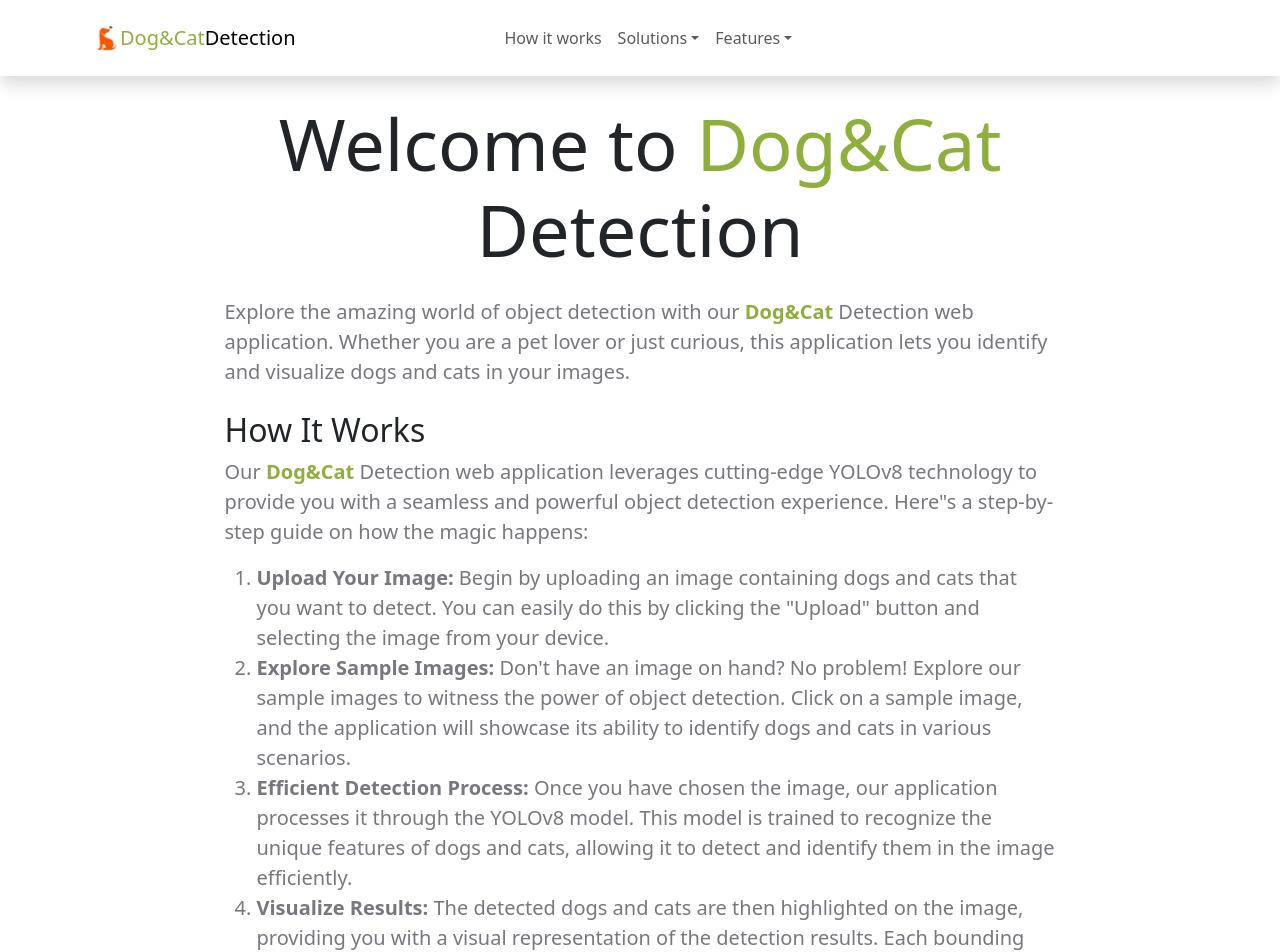
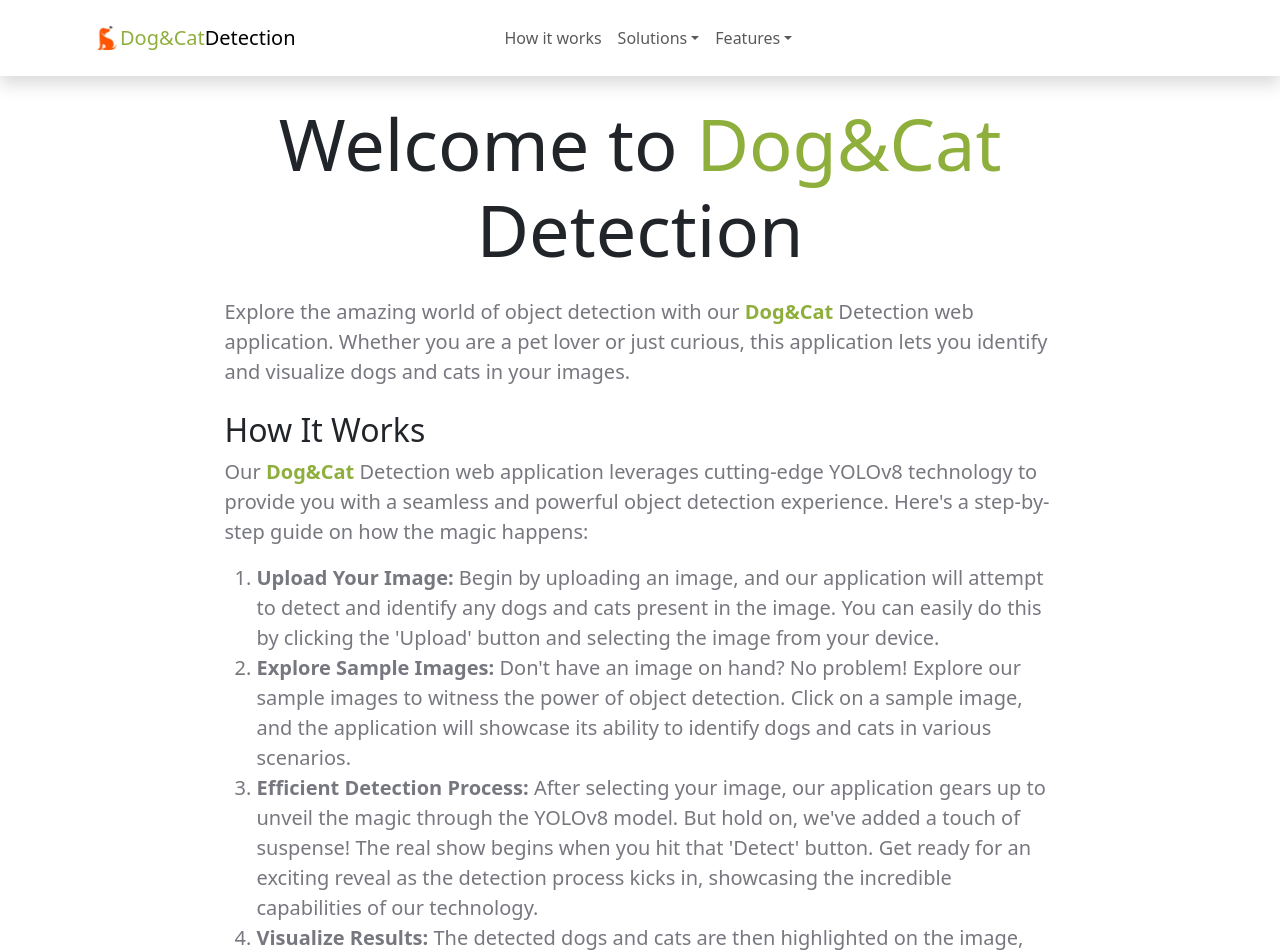
Before and after one commit to Santo-290798/dogcat-detection-app, a React (Vite) app in the folder frontend/: page /how-it-works in a window 1280 px wide. Shown: the top 952 px of the page. Built offline with nearby package versions, Linux system fonts and the light colour scheme; no server answers.

Commit message:
Update some contents into the DescriptionPage page/component

```diff
--- a/frontend/src/components/DescriptionPage/DescriptionPage.jsx
+++ b/frontend/src/components/DescriptionPage/DescriptionPage.jsx
@@ -29,15 +29,14 @@ export default function DescriptionPage() {
                     <p className="app-description">
                         Our <span className="green-color fw-bold">Dog&Cat </span>Detection web application leverages cutting-edge
                         YOLOv8 technology to provide you with a seamless and powerful object
-                        detection experience. Here"s a step-by-step guide on how the magic
+                        detection experience. Here's a step-by-step guide on how the magic
                         happens:
                     </p>
 
                     <ol className="app-description">
                         <li>
-                            <strong>Upload Your Image:</strong> Begin by uploading an image
-                            containing dogs and cats that you want to detect. You can easily
-                            do this by clicking the "Upload" button and selecting the image
+                            <strong>Upload Your Image:</strong> Begin by uploading an image, and our application will attempt to detect and identify any dogs and cats present in the image. You can easily
+                            do this by clicking the 'Upload' button and selecting the image
                             from your device.
                         </li>
                         <li>
@@ -48,10 +47,7 @@ export default function DescriptionPage() {
                             scenarios.
                         </li>
                         <li>
-                            <strong>Efficient Detection Process:</strong> Once you have chosen the image, our application processes it through the YOLOv8 model.
-                            This model is trained to recognize the unique features of dogs and
-                            cats, allowing it to detect and identify them in the image
-                            efficiently.
+                            <strong>Efficient Detection Process:</strong> After selecting your image, our application gears up to unveil the magic through the YOLOv8 model. But hold on, we've added a touch of suspense! The real show begins when you hit that 'Detect' button. Get ready for an exciting reveal as the detection process kicks in, showcasing the incredible capabilities of our technology.
                         </li>
                         <li>
                             <strong>Visualize Results:</strong> The detected dogs and cats are
```
